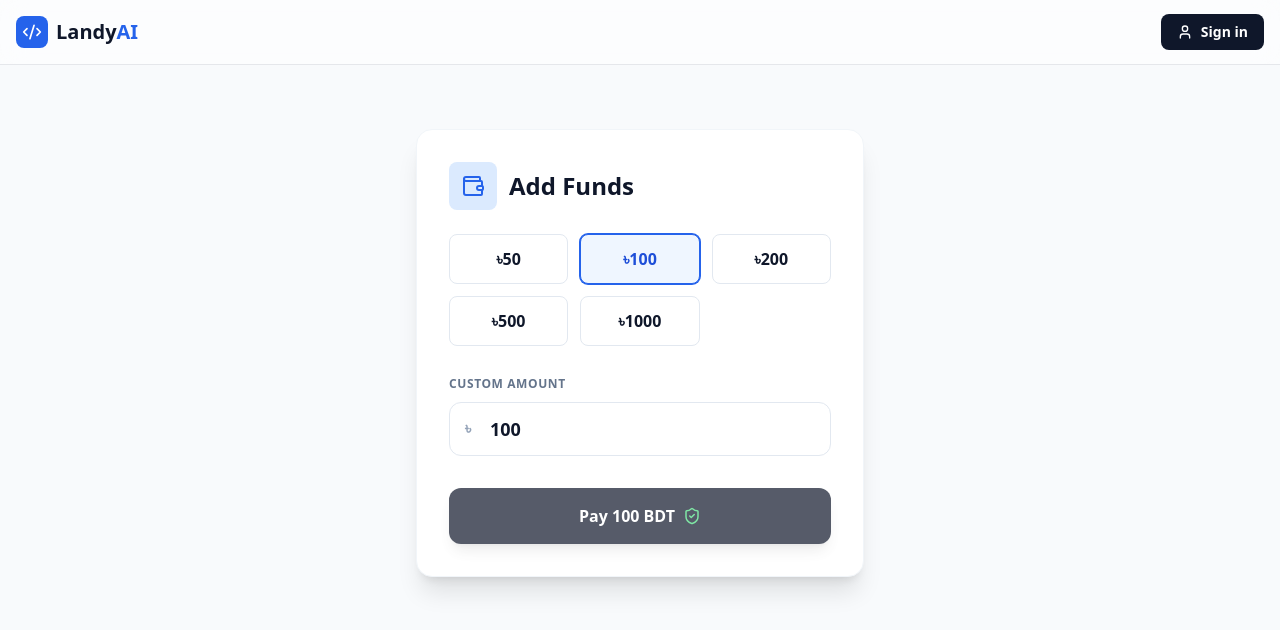
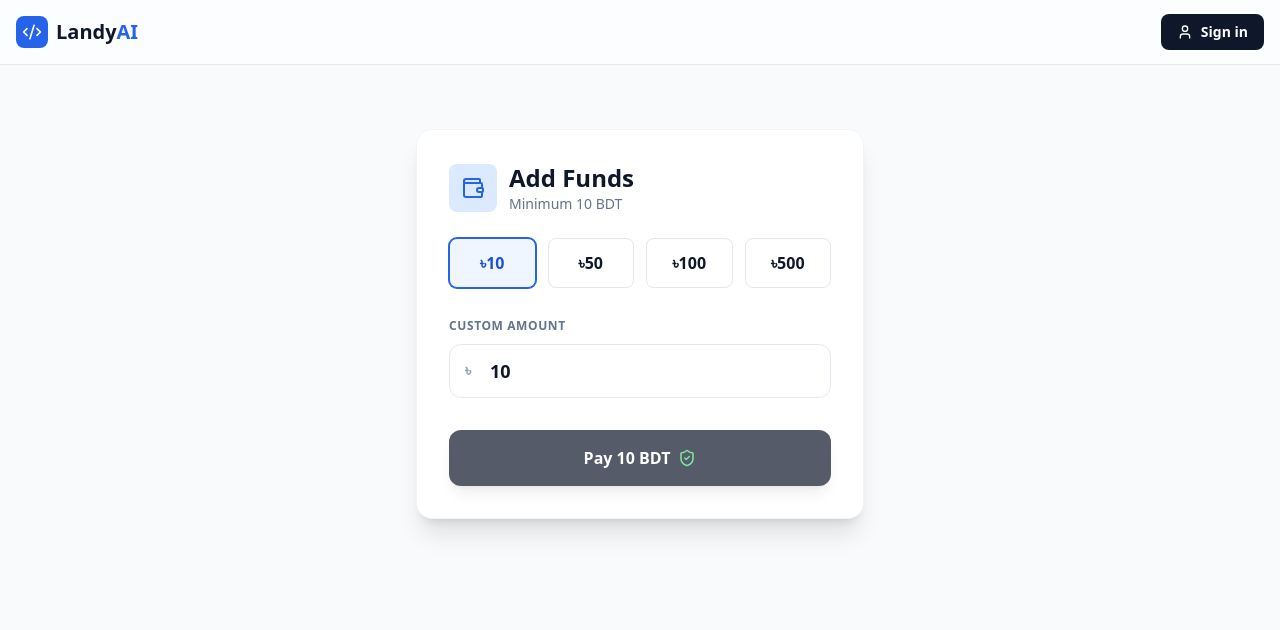
Before and after one commit to mdnomanmiazi/Ai-landing-page-Saas, a Next.js app: page /topup in a window 1280 px wide. Shown: the top 630 px of the page. Built offline with nearby package versions, Linux system fonts and the light colour scheme; no server answers.

Commit message:
Update page.tsx

```diff
--- a/app/topup/page.tsx
+++ b/app/topup/page.tsx
@@ -2,12 +2,13 @@
 import { useState, useEffect } from 'react';
 import Navbar from '../components/Navbar';
 import { usePaymentGateway } from '../components/PaymentGateway';
-import { supabase } from '../../lib/supabase';
-import { Wallet, ShieldCheck } from 'lucide-react';
+import { supabase } from '@/lib/supabase';
+import { Wallet, ShieldCheck, Zap } from 'lucide-react';
 
 export default function TopUpPage() {
   const { processPayment, isLoading } = usePaymentGateway();
-  const [amount, setAmount] = useState(100);
+  // --- UPDATE 1: Default to 10 ---
+  const [amount, setAmount] = useState(10);
   const [user, setUser] = useState<any>(null);
 
   useEffect(() => {
@@ -19,7 +20,9 @@ export default function TopUpPage() {
   const handleTopUp = async () => {
     if (!user) return alert("Please sign in first");
 
-    // Save pending amount to local storage to verify on success page
+    // --- UPDATE 2: Minimum check ---
+    if (amount < 10) return alert("Minimum top up is 10 BDT");
+
     localStorage.setItem('pending_topup', amount.toString());
 
     await processPayment(
@@ -32,7 +35,7 @@ export default function TopUpPage() {
       {
         name: user.user_metadata.full_name || "User",
         email: user.email,
-        phone: "01700000000", // Required by SSLCommerz
+        phone: "01700000000",
         address: "Digital Wallet",
         city: "Dhaka"
       }
@@ -47,11 +50,15 @@ export default function TopUpPage() {
           <div className="p-3 bg-blue-100 text-blue-600 rounded-lg">
             <Wallet size={24} />
           </div>
-          <h1 className="text-2xl font-bold text-slate-900">Add Funds</h1>
+          <div>
+            <h1 className="text-2xl font-bold text-slate-900">Add Funds</h1>
+            <p className="text-sm text-slate-500">Minimum 10 BDT</p>
+          </div>
         </div>
 
-        <div className="grid grid-cols-3 gap-3 mb-6">
-          {[50, 100, 200, 500, 1000].map((val) => (
+        <div className="grid grid-cols-4 gap-3 mb-6">
+          {/* --- UPDATE 3: Added 10 to the list --- */}
+          {[10, 50, 100, 500].map((val) => (
             <button
               key={val}
               onClick={() => setAmount(val)}
@@ -77,7 +84,7 @@ export default function TopUpPage() {
 
         <button
           onClick={handleTopUp}
-          disabled={isLoading || !user}
+          disabled={isLoading || !user || amount < 10}
           className="w-full bg-slate-900 text-white py-4 rounded-xl font-bold hover:bg-slate-800 transition-all shadow-lg hover:shadow-xl disabled:opacity-70 flex justify-center items-center gap-2"
         >
           {isLoading ? "Redirecting..." : `Pay ${amount} BDT`}
```
